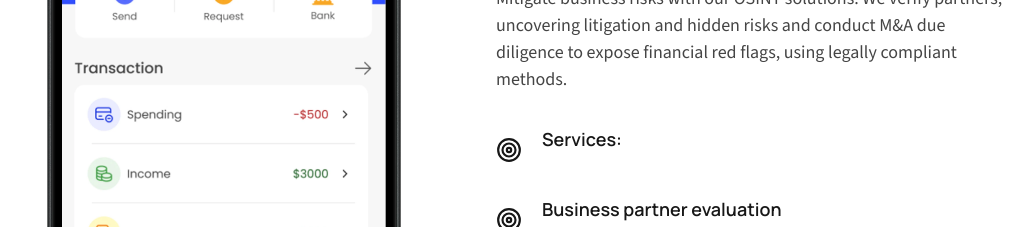
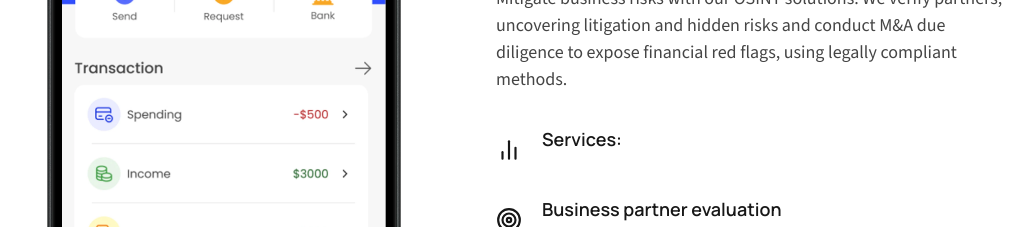
Before and after one commit to Cavianto/sentinela, a Next.js app: page / in a window 1280 px wide. Shown: the part 1580-1807 px from the top of the page, without its empty margins (120-1153 px from the left). Built offline with nearby package versions, Linux system fonts and the light colour scheme.

Commit message:
Update benefits.tsx

```diff
--- a/src/data/benefits.tsx
+++ b/src/data/benefits.tsx
@@ -10,7 +10,7 @@ export const benefits: IBenefit[] = [
             {
                 title: "Services:",
                 description: "",
-                icon: <FiTarget size={26} />
+                icon: <FiBarChart2 size={26} />
             },
             {
                 title: "Business partner evaluation",
```
